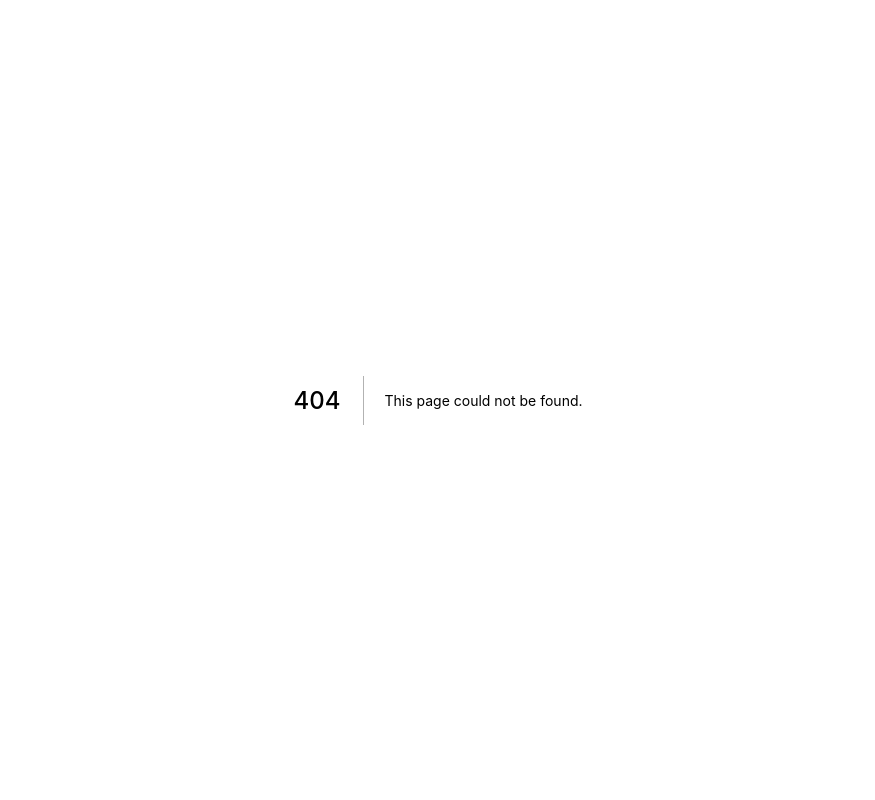
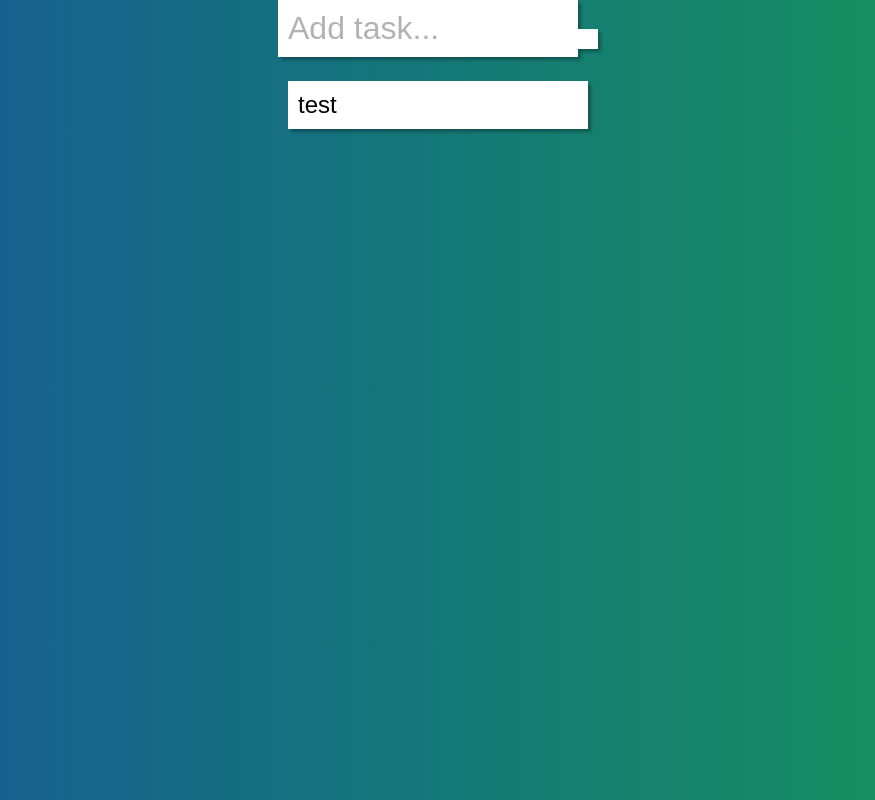
Before and after one commit to Le-David/to-do, a Next.js app: page /components/TodoComponent in a window 1280 px wide. Before the commit this address had no page. Shown: the whole page, without its empty margins (202-1077 px from the left). Built offline with nearby package versions, Linux system fonts and the light colour scheme.

Commit message:
set up UI todo component

```diff
--- /dev/null
+++ b/pages/components/TodoComponent.tsx
@@ -0,0 +1,15 @@
+import TodoForm from "./TodoForm"
+import TodoList from "./TodoList"
+import styles from "../../styles/components/TodoComponent.module.sass"
+
+export const TodoComponent = () => {
+  return (
+    <div className={styles.wrapper}>
+      <TodoForm />
+
+      <TodoList />
+    </div>
+  )
+}
+
+export default TodoComponent
--- /dev/null
+++ b/pages/components/TodoForm.tsx
@@ -0,0 +1,16 @@
+import styles from "../../styles/components/TodoForm.module.sass"
+
+export const TodoForm = () => {
+  return (
+    <div className={styles.wrapper}>
+      <form className={styles.form}>
+        <input className={styles.input} placeholder="Add task..." type="text" />
+        <button className={styles.submit} type="submit">
+          <i className="fas fa-plus-square"></i>
+        </button>
+      </form>
+    </div>
+  )
+}
+
+export default TodoForm
--- /dev/null
+++ b/pages/components/TodoList.tsx
@@ -0,0 +1,21 @@
+import styles from "../../styles/components/TodoList.module.sass"
+
+export const TodoList = () => {
+  return (
+    <div className={styles.todo}>
+      <ul className={styles.list}>
+        <div className={styles.wrapperItem}>
+          <li className={styles.item}>test</li>
+          <button className={styles.btn_success}>
+            <i className="fas fa-check-square"></i>
+          </button>
+          <button className={styles.btn_trash}>
+            <i className="fas fa-trash"></i>
+          </button>
+        </div>
+      </ul>
+    </div>
+  )
+}
+
+export default TodoList
--- /dev/null
+++ b/styles/components/TodoComponent.module.sass
@@ -0,0 +1,5 @@
+.wrapper
+    display: flex
+    justify-content: center
+    align-items: center
+    flex-direction: column
--- /dev/null
+++ b/styles/components/TodoForm.module.sass
@@ -0,0 +1,27 @@
+.form
+    margin-bottom: 24px
+
+.submit, .input
+    padding: 10px
+    font-size: 32px
+    outline: 0
+    border: none
+    background: #fff
+    color: #159957
+    box-shadow: 3px 3px 3px rgba(0,0,0,0.3)
+
+.input
+    width: 300px
+    padding: 10px
+    color: #000
+
+    &::placeholder
+        color: rgba(0,0,0,0.3)
+
+.submit
+    transition: color .3s, background .3s
+
+    &:hover
+        color: #fff
+        cursor: pointer
+        background: #159957
--- /dev/null
+++ b/styles/components/TodoList.module.sass
@@ -0,0 +1,44 @@
+.todo
+    width: 300px
+
+.list
+    list-style: none
+    padding: 0
+    margin: 0
+
+.wrapperItem
+    display: flex
+    justify-content: space-between
+
+.item, .btn_success, .btn_trash
+    background: #fff
+    padding: 10px
+    font-size: 24px
+    outline: 0
+    border: none
+    background: #fff
+    box-shadow: 3px 3px 3px rgba(0,0,0,0.3)
+
+.btn_success, .btn_trash
+    cursor: pointer
+    transition: color .3s, background .3s
+
+    &:hover
+        color: #fff
+        cursor: pointer
+
+.item
+    flex: 1
+    color: #000
+
+.btn_success
+    color: #159957
+
+    &:hover
+        background: #159957
+
+.btn_trash
+    color: #ED213A
+
+    &:hover
+        background: #ED213A
```
Also changed, not shown: pages/index.tsx (+4 -14 lines).
